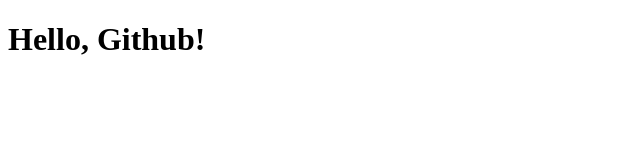
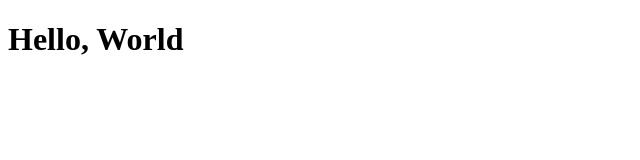
Before and after one commit to jaeseong09/boost-wed, a plain HTML site: page index.html in a window 1280 px wide. Shown: the full height of the page, 0-640 px from the left. Drawn offline with Linux system fonts and the light colour scheme.

Commit message:
Update index.html

```diff
--- a/index.html
+++ b/index.html
@@ -6,6 +6,6 @@
   <title>My First Wed Page</title>
 </head>
 <body>
-  <h1>Hello, Github!</h1>
+  <h1>Hello, World</h1>
 </body>
 </html>
```
